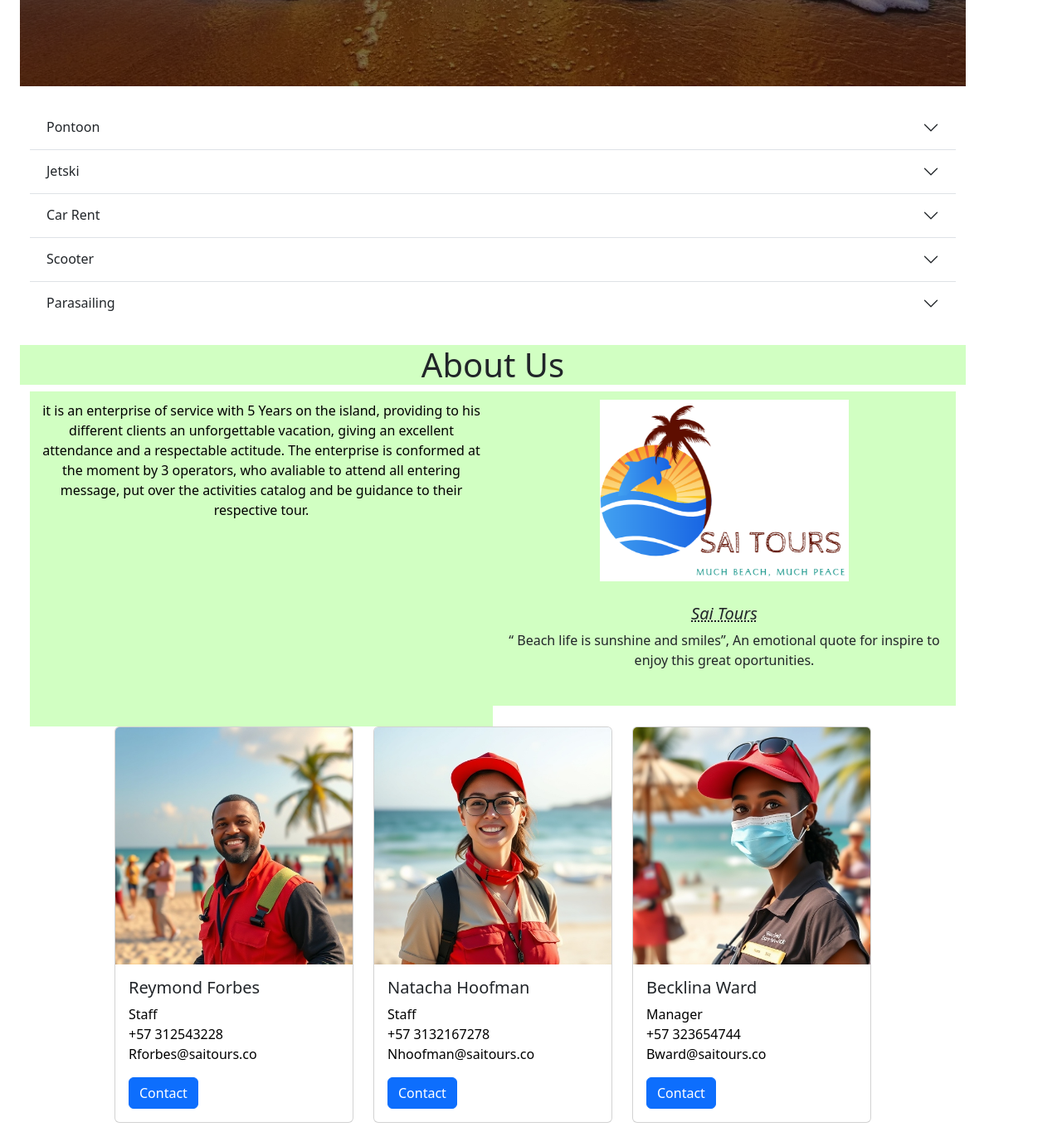
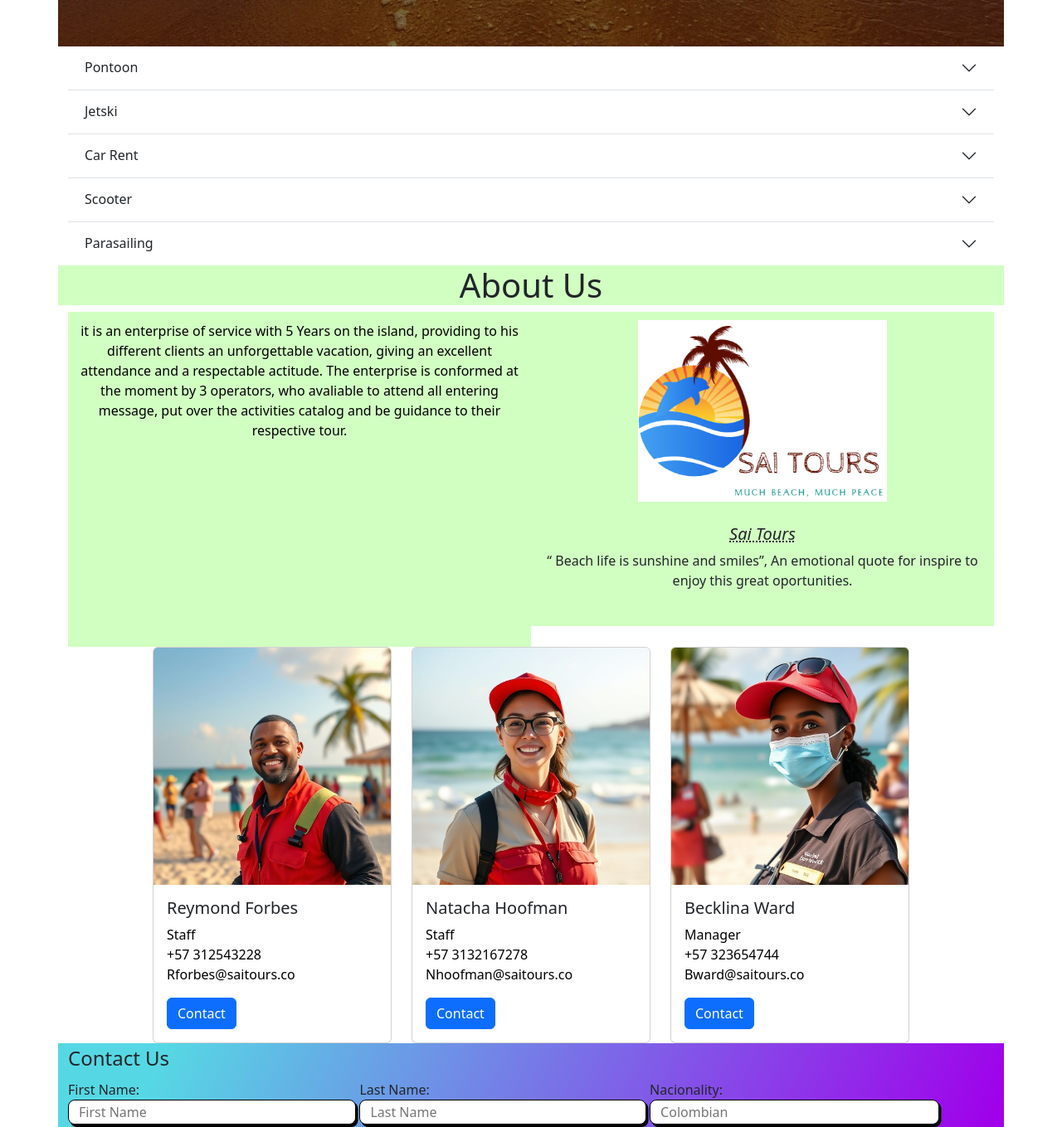
Before and after one commit to DarkedKing/UTB_Final_Project, a plain HTML site: page Templates/index.html in a window 1280 px wide. Shown: the part 720-2079 px from the top of the page at 83% size. Drawn offline with nearby package versions, Linux system fonts and the light colour scheme.

Commit message:
Changes on tours Section

```diff
--- a/Templates/index.html
+++ b/Templates/index.html
@@ -13,7 +13,7 @@
 <body>
 
     <header id="intro">
-        <nav class="navbar navbar-expand-lg bg-body-tertiary m-4" data-bs-theme="dark">
+        <nav class="navbar navbar-expand-lg bg-body-tertiary" data-bs-theme="dark">
             <div class="container-fluid">
                 <button class="navbar-toggler" type="button" data-bs-toggle="collapse"
                     data-bs-target="#navbarTogglerDemo01" aria-controls="navbarTogglerDemo01" aria-expanded="false"
@@ -42,7 +42,7 @@
     </header>
 
 
-    <section id="mainInfo" class="container m-4">
+    <section id="mainInfo" class="container">
         <main class="m-4" id="mainInformation">
             <h1 class="margin_full">Welcome to your Paradise</h1>
             <p class="margin_full">
@@ -54,7 +54,7 @@
     </section>
 
 
-    <section id="tourSection" class="container m-4">
+    <section id="tourSection" class="container">
         <div class="accordion accordion-flush" id="accordionFlushExample">
             <div class="accordion-item">
                 <h2 class="accordion-header">
@@ -163,7 +163,7 @@
     </section>
 
 
-    <section id="aboutSection" class="container m-4">
+    <section id="aboutSection" class="container">
         <h1>About Us</h1>
         <div class="container" id="pad_down">
             <p>
@@ -189,7 +189,7 @@
     </section>
 
 
-    <section id="contactSection" class="container m-4 d-flex justify-content-center">
+    <section id="contactSection" class="container d-flex justify-content-center">
         <div class="row">
             <div class="col-sm-4 mb-4 mb-sm-0">
                 <div class="card" style="width: 18rem;">
--- a/static/CSS/style.css
+++ b/static/CSS/style.css
@@ -77,10 +77,6 @@ p {
     background-position: center center;
 }
 
-#mainInformation {
-
-}
-
 
 #mainInfo .margin_full {
     color: #d1ffc2;
@@ -96,9 +92,14 @@ p {
     text-align: center;
 }
 
+#aboutSection > h1 {
+    text-align: center;
+}
+
 #aboutSection p {
-    align-self: center;
-    justify-self: center;
+    display: flex;
+    align-content: center;
+    justify-content: center;
     color: black;
     padding-top: 10px;
 }
```
